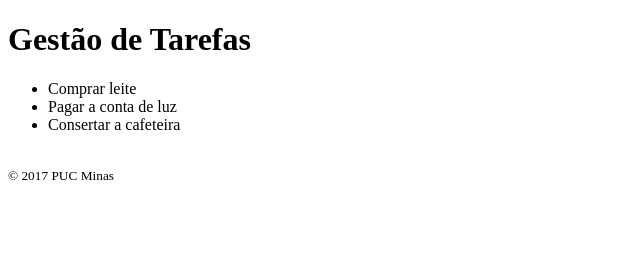
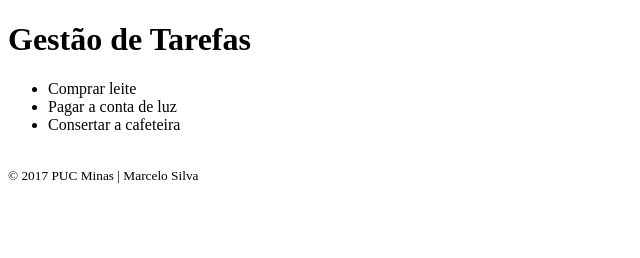
Before and after one commit to desenv-marcelo-silva/angular-js, an Angular app in the folder tarefas/: page / in a window 1280 px wide. Shown: the top 258 px of the page, without its empty margins (0-640 px from the left). Built offline with nearby package versions, Linux system fonts and the light colour scheme.

Commit message:
Exemplos dos componentes ngfor, ngif e ngswitch.

```diff
--- a/tarefas/src/app/copyright.component.ts
+++ b/tarefas/src/app/copyright.component.ts
@@ -3,7 +3,7 @@ import { Component } from '@angular/core';
 @Component({
   selector: 'copyright',
   template: `
-    <p><small>© {{ano}} {{autor}}</small></p>
+    <p><small>© {{ano + ' ' + autor}}</small></p>
   `,
   styles: [`
     p {
@@ -12,6 +12,11 @@ import { Component } from '@angular/core';
   `]
 })
 export class CopyrightComponent {
-  ano: number = 2017;
-  autor: string = 'PUC Minas';
+  ano: number;
+  autor: string;
+
+  constructor() {
+    this.ano = 2017;
+    this.autor = 'PUC Minas | Marcelo Silva';
+  }
 }
--- a/tarefas/src/app/tarefas.component.ts
+++ b/tarefas/src/app/tarefas.component.ts
@@ -1,13 +1,90 @@
+/* import { Component } from '@angular/core';
+
+@Component({
+  selector: 'tarefas',
+  template: `
+    <ul>
+      <li *ngFor="let tarefa of tarefas">{{tarefa}}</li>
+    </ul>
+  `
+})
+export class TarefasComponent {
+
+  tarefas: string[];
+
+  constructor() {
+    this.tarefas = [
+      'Comprar leite',
+      'Pagar a conta de luz',
+      'Consertar a cafeteira'
+    ];
+  }
+
+} */
+
+/* import { Component } from '@angular/core';
+
+@Component({
+  selector: 'tarefas',
+  template: `
+    <ul>
+      <li *ngFor="let tarefa of tarefas">{{tarefa}}</li>
+    </ul>
+    <p *ngIf="tarefas.length==0">
+      Parabéns, você não tem tarefa pendente!
+    </p>
+  `
+
+})
+export class TarefasComponent {
+
+  tarefas: string[];
+
+  constructor() {
+    this.tarefas = [ ];
+  }
+
+} */
+
 import { Component } from '@angular/core';
 
 @Component({
   selector: 'tarefas',
   template: `
-    <ul>
-      <li>Comprar leite</li>
-      <li>Pagar a conta de luz</li>
-      <li>Consertar a cafeteira</li>
-    </ul>
+     <div [ngSwitch]="grupo">
+      <ul *ngSwitchCase="0">
+        <li *ngFor="let tarefa of tarefasCasa">{{tarefa}}</li>
+      </ul>
+      <ul *ngSwitchCase="1">
+        <li *ngFor="let tarefa of tarefasTrabalho">{{tarefa}}</li>
+      </ul>
+      <ul *ngSwitchDefault>
+        <li *ngFor="let tarefa of tarefasOutras">{{tarefa}}</li>
+      </ul>
+    </div>
   `
 })
-export class TarefasComponent { }
+export class TarefasComponent {
+
+  tarefasCasa: string[];
+  tarefasTrabalho: string[];
+  tarefasOutras: string[];
+  grupo: number;
+
+  constructor() {
+    this.tarefasCasa = [
+      'Comprar leite',
+      'Pagar a conta de luz',
+      'Consertar a cafeteira'
+    ];
+    this.tarefasTrabalho = [
+      'Elaborar campanha de marketing',
+      'Contratar novos fornecedores'
+    ];
+    this.tarefasOutras = [
+      'Criar aplicação com Angular'
+    ];
+    this.grupo = 0;
+  }
+
+}
```
Also changed, not shown: 1 other file (tests, documents, lock files or other folders).
